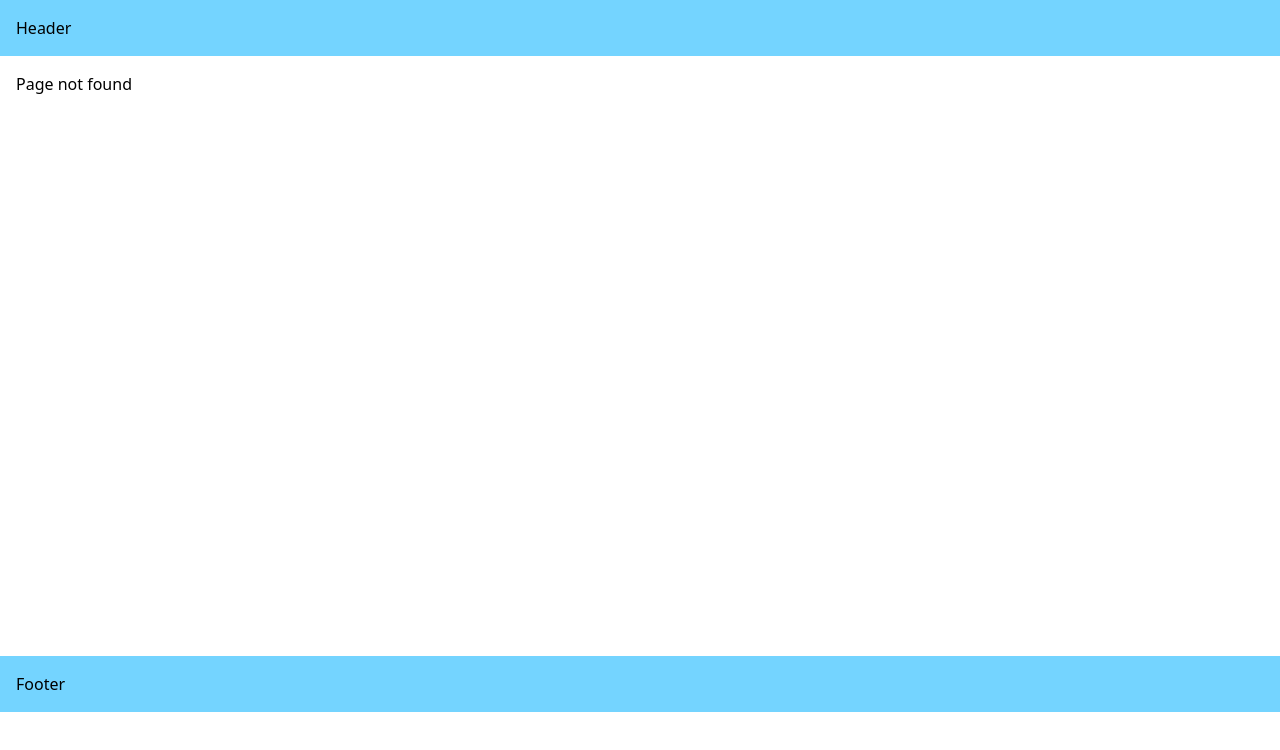
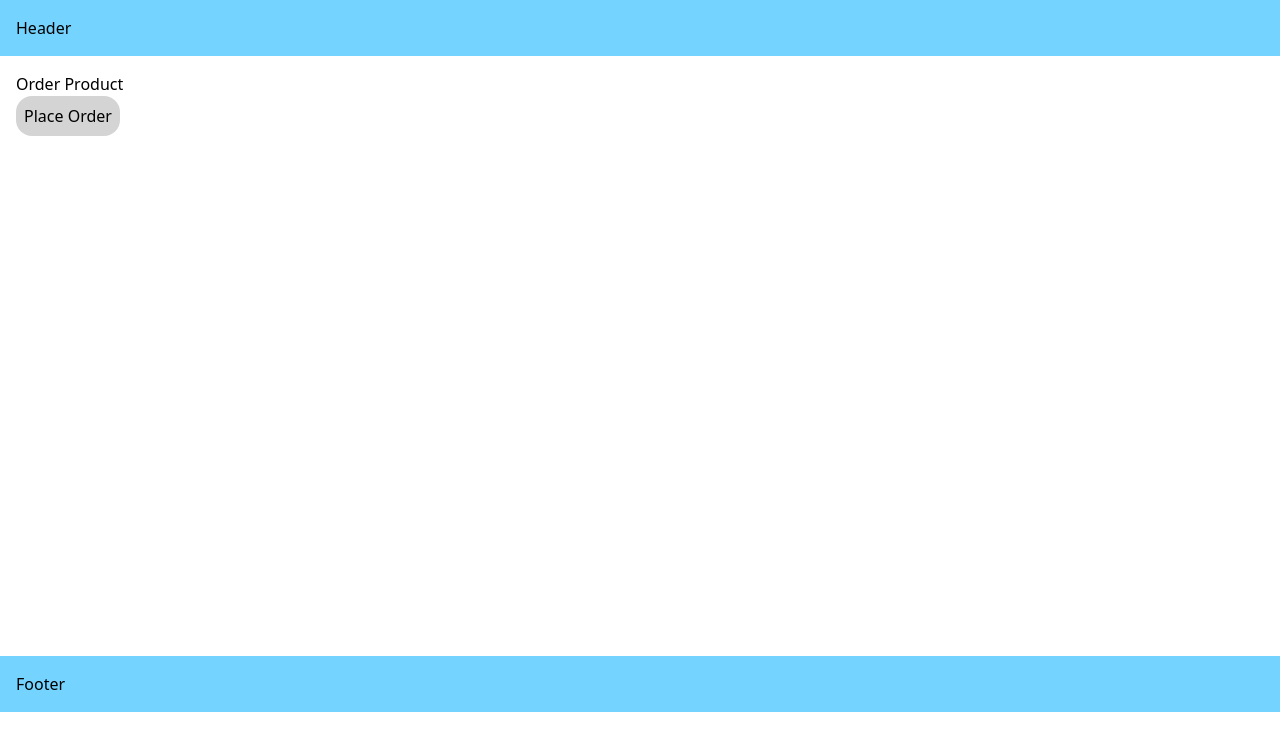
Before and after one commit to iamharshtambe/next-rampup, a Next.js app in the folder routing-demo/: page /order-product in a window 1280 px wide. Before the commit this address had no page. Shown: the top 750 px of the page. Built offline with nearby package versions, Linux system fonts and the light colour scheme.

Commit message:
add programmtic navigation

```diff
--- /dev/null
+++ b/routing-demo/src/app/order-product/page.tsx
@@ -0,0 +1,25 @@
+'use client';
+
+import { useRouter } from 'next/navigation';
+
+export default function OrderProduct() {
+  const router = useRouter();
+
+  function handleClick() {
+    console.log('Your order has been placed');
+    router.push('/');
+  }
+
+  return (
+    <div>
+      <h1>Order Product</h1>
+
+      <button
+        onClick={handleClick}
+        className="bg-neutral-300 p-2 rounded-2xl cursor-pointer"
+      >
+        Place Order
+      </button>
+    </div>
+  );
+}
```
